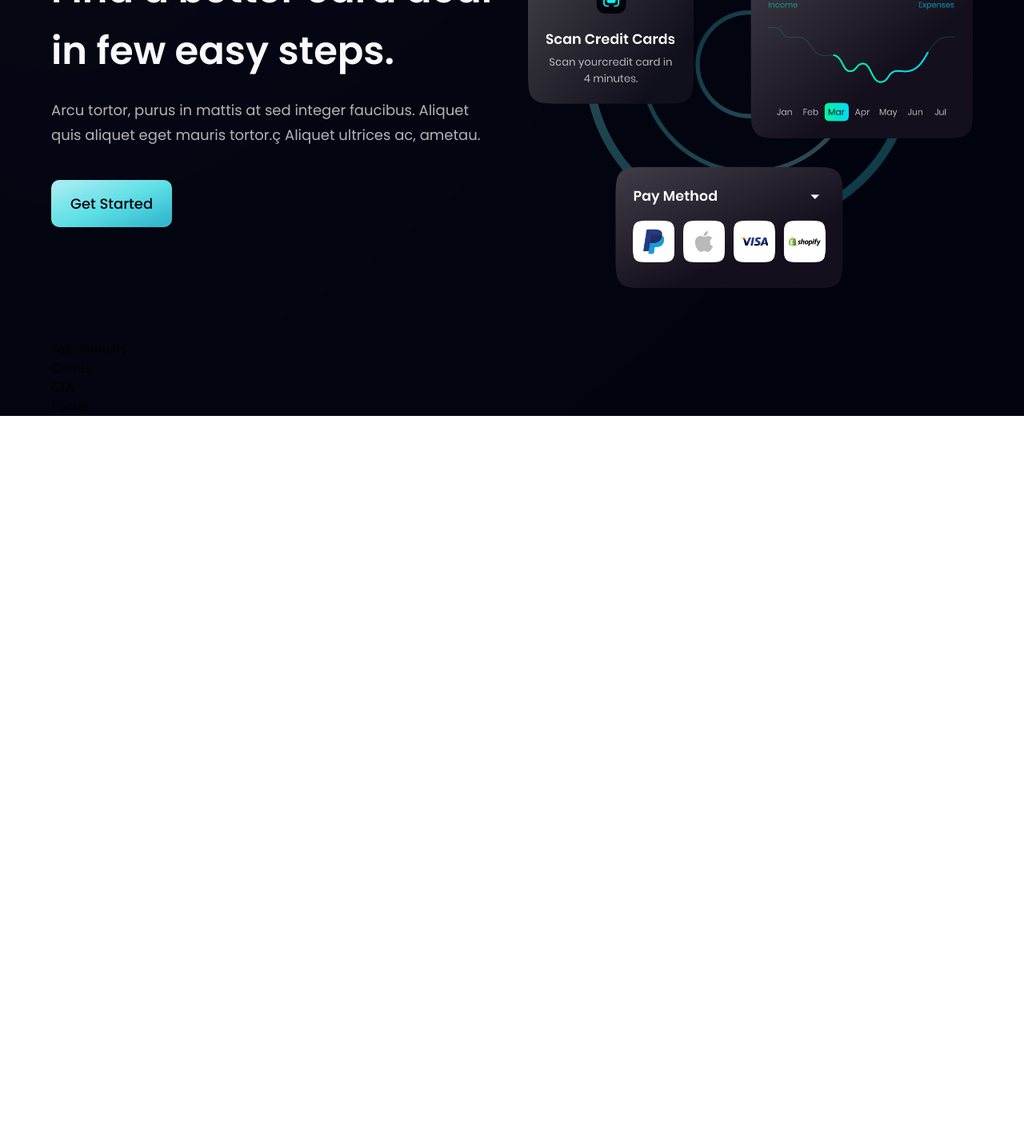
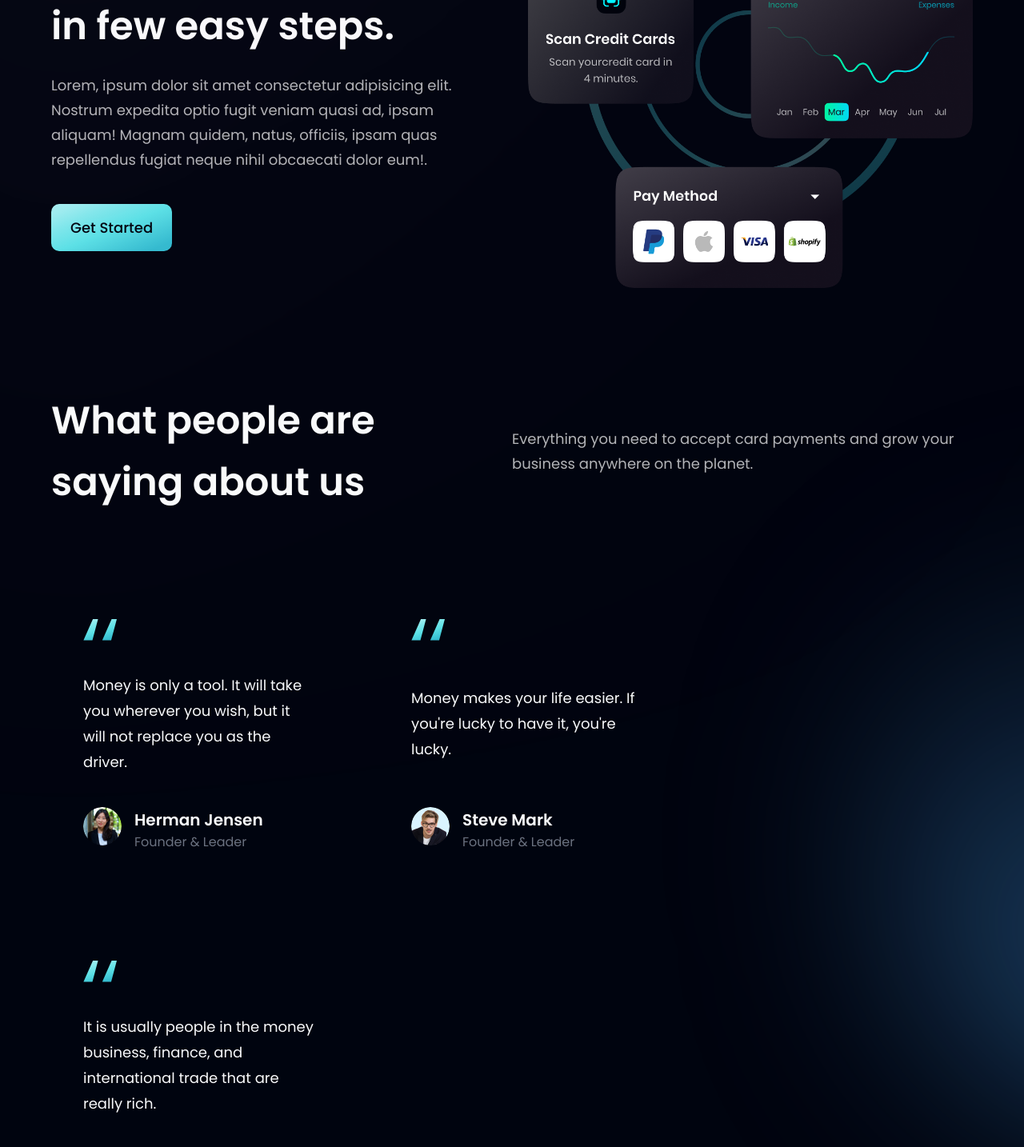
Before and after one commit to ppalladio/Bank-app, a React (Vite) app in the folder bank/: page / in a window 1280 px wide. Shown: the part 3560-4994 px from the top of the page at 80% size. Before the commit the page ends 4080 px from the top, so only its background shows below. Built offline with nearby package versions, Linux system fonts and the light colour scheme.

Commit message:
Testimonials comp

```diff
--- a/bank/src/components/CardDeal/CardDeal.jsx
+++ b/bank/src/components/CardDeal/CardDeal.jsx
@@ -9,8 +9,10 @@
                 few easy steps.
             </h2>
             <p className={`${styles.paragraph} max-w-[407px} mt-5`}>
-                Arcu tortor, purus in mattis at sed integer faucibus. Aliquet
-                quis aliquet eget mauris tortor.ç Aliquet ultrices ac, ametau.
+                Lorem, ipsum dolor sit amet consectetur adipisicing elit.
+                Nostrum expedita optio fugit veniam quasi ad, ipsam aliquam!
+                Magnam quidem, natus, officiis, ipsam quas repellendus fugiat
+                neque nihil obcaecati dolor eum!.
             </p>
             <Button styles="mt-10 rounded-[10px]" />
         </div>
--- a/bank/src/components/FeedbackCard.jsx
+++ b/bank/src/components/FeedbackCard.jsx
@@ -1,8 +1,30 @@
+import { quotes } from '../assets';
+const FeedBackCard = ({ content, name, title, img }) => (
+    <div className="flex flex-col justify-between px-10 py-12 rounded-[20px] max-w-[370px] md:mr-10 sm:mr-5 mr-5 my-5 feedback-card">
+        <img
+            src={quotes}
+            alt="quotes"
+            className="w-[42px] h-[27px] object-contain"
+        />
+        <p className="font-poppins font-normal text-[18px] leading-[32px] text-gray-50 my-10">
+            {content}
+        </p>
+        <div className="flex flex-row">
+            <img
+                src={img}
+                alt={name}
+                className="w-[48px] h-[48px] rounded-full"
+            />
+            <div className="flex flex-col ml-4">
+                <h4 className="font-poppins font-semibold text-[20px] leading-[32px] text-gray-50">
+                    {name}
+                </h4>
+                <p className="font-poppins font-normal text-[16px] leading-[24px] text-gray-500 ">
+                    {title}
+                </p>
+            </div>
+        </div>
+    </div>
+);
 
-const FeedBackCard = () => {
-  return (
-	<div>FeedBackCard</div>
-  )
-}
-
-export default FeedBackCard
+export default FeedBackCard;
--- a/bank/src/components/Testimonials/Testimonials.jsx
+++ b/bank/src/components/Testimonials/Testimonials.jsx
@@ -1,9 +1,34 @@
+import { feedback } from '../../constants';
+import styles from '../../style';
+import FeedBackCard from '../FeedBackCard';
+const Testimonials = () => (
+    <section
+        id="clients"
+        className={`${styles.paddingY} ${styles.flexCenter} flex-col relative`}
+    >
+        <div className="absolute z-[0] w-[60%] h-[60%] -right-[50%] rounded-full blue__gradient" />
+        <div className="w-full flex justify-between items-center md:flex-row flex-col sm:mb-16 mb-6 relative z-[1]">
+            <h1 className={styles.heading2}>
+                What people are <br className="sm:block hidden" /> saying about
+                us
+            </h1>
+            <div className="w-full md:mt-0 mt-6">
+                <p className={`${styles.paragraph} max-w-[450px}`}>
+                    Everything you need to accept card payments and grow your
+                    business anywhere on the planet.
+                </p>
+            </div>
+        </div>
+		<div className='flex flex-wrap sm:justify-start justify-center w-full feedback-container relative z-[1]'>
+			{feedback.map(
+				(card)=>(
+					<FeedBackCard key={card.id} {...card} />
+				)
 
+			)}
 
-const Testimonials = () => {
-  return (
-	<div>Testimonials</div>
-  )
-}
+		</div>
+    </section>
+);
 
-export default Testimonials
+export default Testimonials;
```
